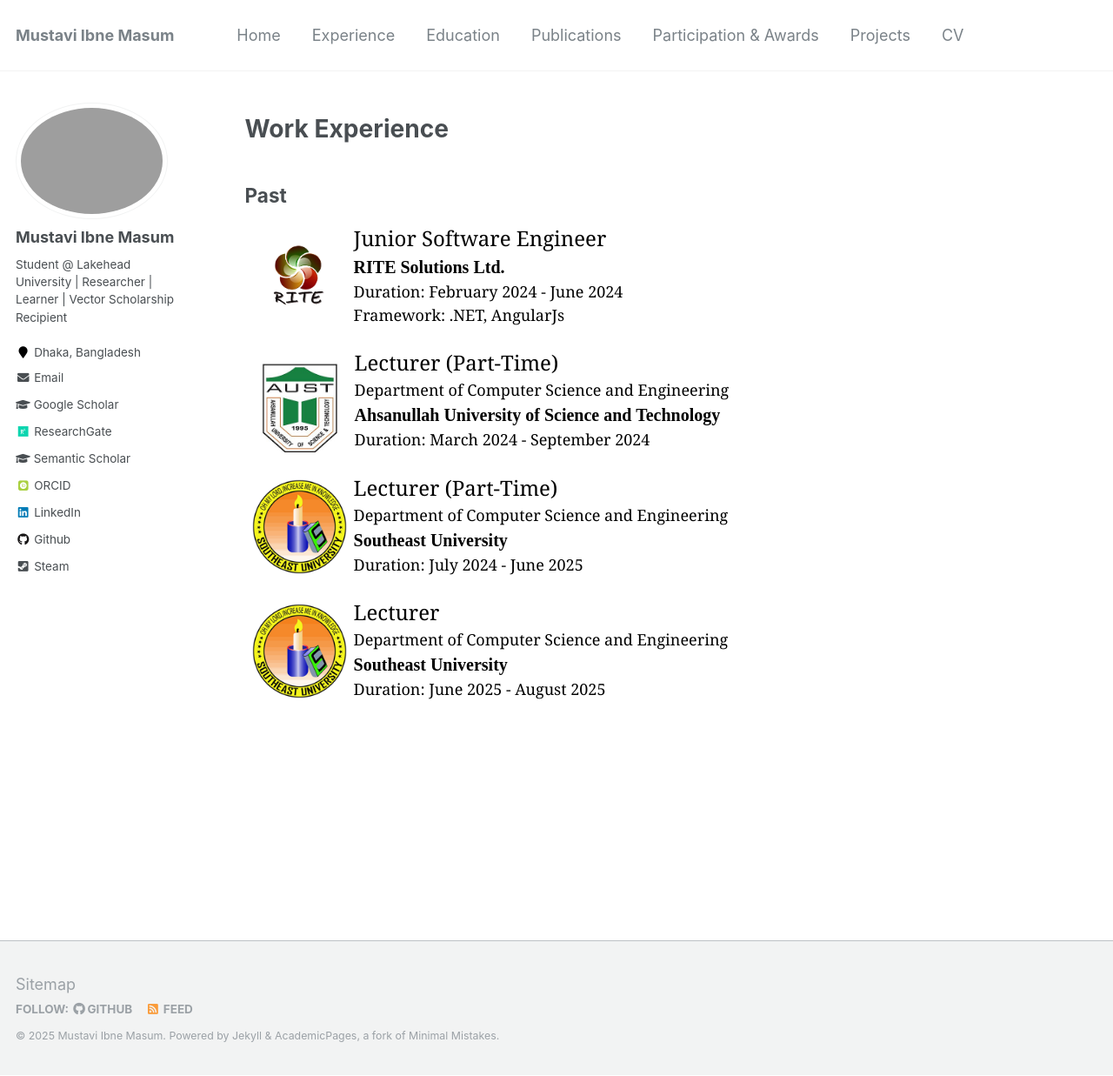
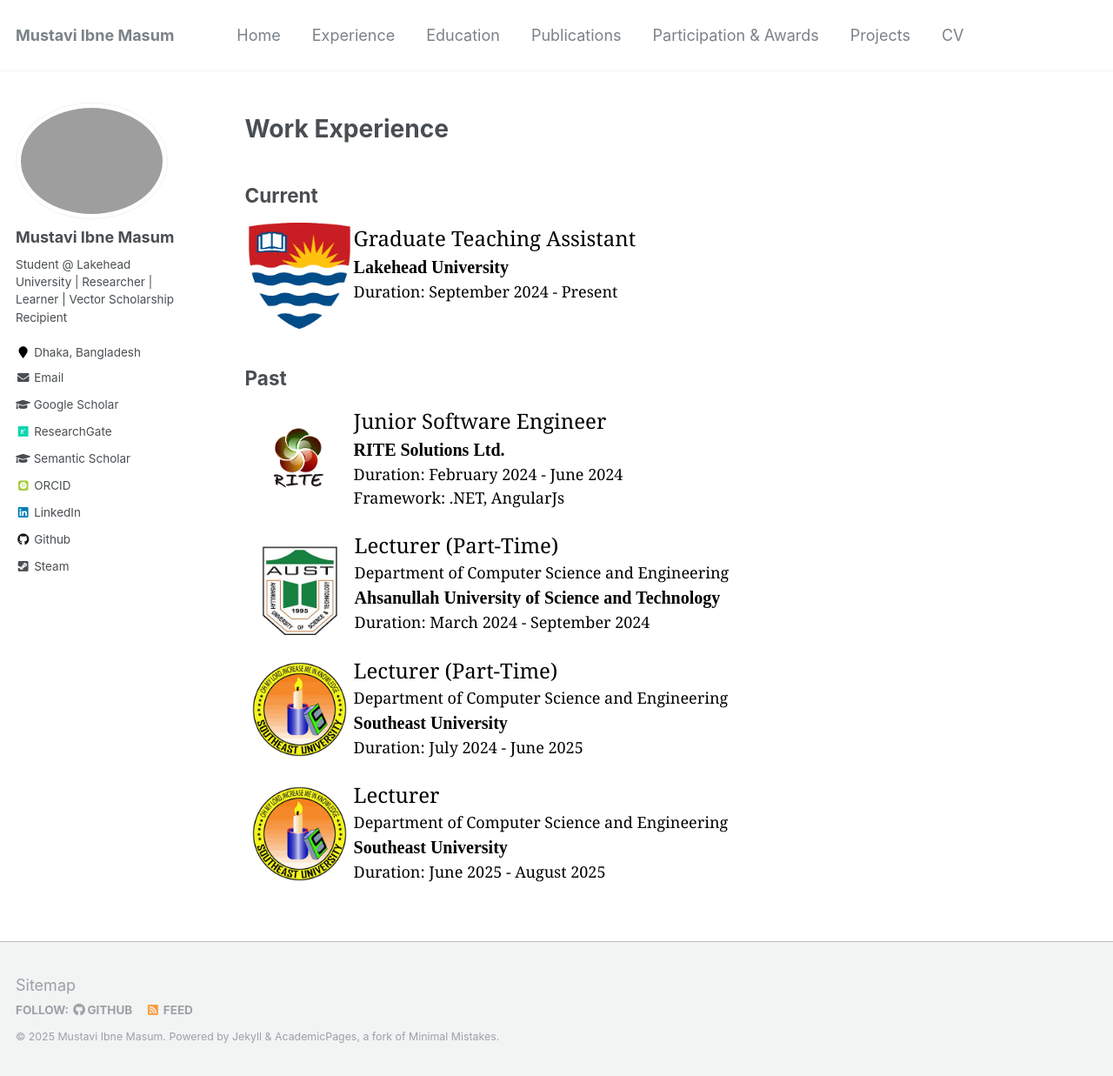
Before and after one commit to Mustavi-Ibne-Masum/mustavi-ibne-masum.github.io, a Jekyll site: the page built from _pages/experience.md, in a window 1280 px wide and 1237 px high. Shown: the whole window at 87% size. Built offline with Jekyll 4.4.1, drawn with Linux system fonts in a browser that asks for light colours; some web fonts are replaced.

Commit message:
Job Update

```diff
--- a/_pages/experience.md
+++ b/_pages/experience.md
@@ -6,9 +6,13 @@ author_profile: true
 ---
 
 # Work Experience
-<!-- ## Current
+## Current
 <span>
-</span> -->
+<img src="/images/LogoLU.png" style="float:left;width:125px;height:125px;"><span style="font-family:Georgia; color:black;"><span style="font-size:18pt">Graduate Teaching Assistant</span><br/>
+<span style="color:black; font-size:20px; font-family:Calisto MT"><b><a href="https://www.rite.com.bd/" target="_blank" style="color:black;">Lakehead University</a></b></span><br/>
+Duration: September 2024 - Present <br/>
+</span>
+<br/>
 ## Past
 <img src="/images/LogoRITE.png" style="float:left;width:125px;height:125px;"><span style="font-family:Georgia; color:black;"><span style="font-size:18pt">Junior Software Engineer</span><br/>
 <span style="color:black; font-size:20px; font-family:Calisto MT"><b><a href="https://www.rite.com.bd/" target="_blank" style="color:black;">RITE Solutions Ltd.</a></b></span><br/>
```
Also changed, not shown: _pages/cv.md (+6 -5 lines), 1 other file.
